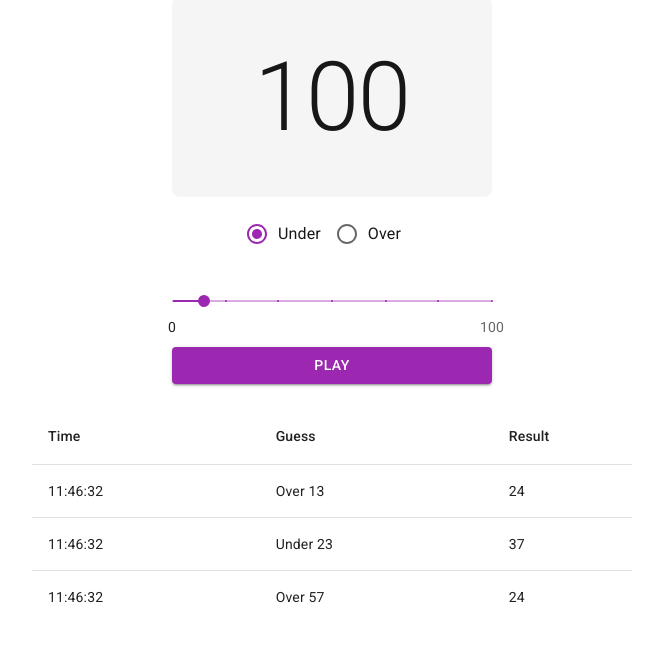
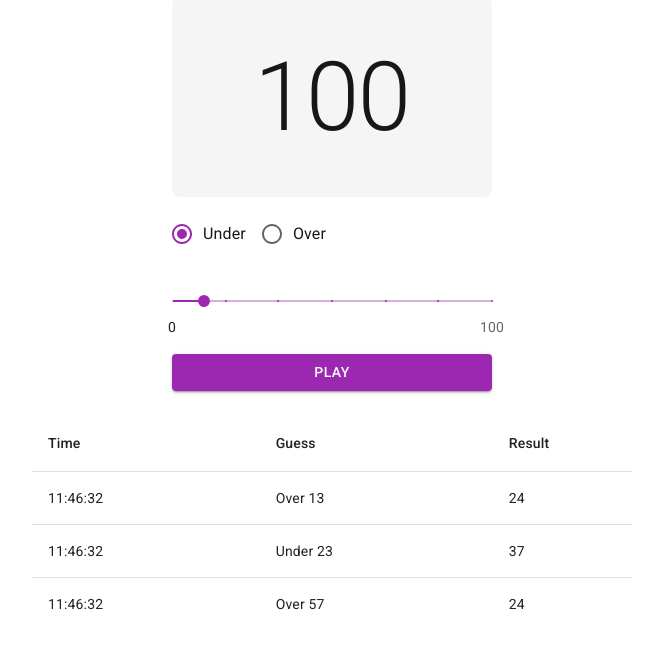
Before and after one commit to kliuchyk/dice-game, a Next.js app: page / in a window 1280 px wide. Shown: the part 115-764 px from the top of the page, without its empty margins (308-971 px from the left). Built offline with nearby package versions, Linux system fonts and the light colour scheme; what @mui/material-nextjs would draw is missing.

Commit message:
connect react-hook-from

```diff
--- a/app/components/Board/index.tsx
+++ b/app/components/Board/index.tsx
@@ -1,9 +1,25 @@
+"use client";
+
 import { Box, Button } from "@mui/material";
 import { NumberSlider } from "../Slider";
 import { ComparisonSelector } from "../ComparisonSelector";
 import { ResultWidget } from "../ResultWidget";
+import { useForm } from "react-hook-form";
+import { COMPARISONS } from "@/app/constants";
+import { BoardInputs } from "./types";
 
 export function Board() {
+  const { control, handleSubmit } = useForm<BoardInputs>({
+    defaultValues: {
+      number: 10,
+      comparison: COMPARISONS.under,
+    },
+  });
+
+  function onSubmit(values: BoardInputs) {
+    console.log("Values:", values);
+  }
+
   return (
     <Box
       display="flex"
@@ -12,12 +28,14 @@ export function Board() {
       width={320}
       marginTop={14}
     >
-      <ResultWidget result={100} />
-      <ComparisonSelector />
-      <NumberSlider />
-      <Button fullWidth variant="contained" color="secondary">
-        PLAY
-      </Button>
+      <form onSubmit={handleSubmit(onSubmit)}>
+        <ResultWidget result={100} />
+        <ComparisonSelector control={control} />
+        <NumberSlider control={control} />
+        <Button type="submit" fullWidth variant="contained" color="secondary">
+          PLAY
+        </Button>
+      </form>
     </Box>
   );
 }
--- /dev/null
+++ b/app/components/Board/types.ts
@@ -0,0 +1,6 @@
+import { COMPARISONS } from "@/app/constants";
+
+export interface BoardInputs {
+  number: number;
+  comparison: keyof typeof COMPARISONS;
+}
--- a/app/components/ComparisonSelector/index.tsx
+++ b/app/components/ComparisonSelector/index.tsx
@@ -5,28 +5,39 @@ import {
   FormControlLabel,
   Radio,
 } from "@mui/material";
+import { Control, Controller } from "react-hook-form";
+import { BoardInputs } from "../Board/types";
 
-export function ComparisonSelector() {
+interface ComparisonSelectorProps {
+  control: Control<BoardInputs, any, BoardInputs>;
+}
+
+export function ComparisonSelector({ control }: ComparisonSelectorProps) {
   return (
     <FormControl>
+      <Controller
+        name="comparison"
+        control={control}
+        render={({ field }) => (
           <RadioGroup
+            {...field}
             row
-        aria-labelledby="dice-radio-buttons-group-label"
-        defaultValue={COMPARISONS.UNDER}
-        name="radio-buttons-group"
-        color="secondary"
+            aria-labelledby="comparison-label"
+            name="comparison"
           >
             <FormControlLabel
-          value={COMPARISONS.UNDER}
+              value="under"
               control={<Radio color="secondary" />}
               label="Under"
             />
             <FormControlLabel
-          value={COMPARISONS.OVER}
+              value="over"
               control={<Radio color="secondary" />}
               label="Over"
             />
           </RadioGroup>
+        )}
+      />
     </FormControl>
   );
 }
--- a/app/components/Slider/index.tsx
+++ b/app/components/Slider/index.tsx
@@ -1,20 +1,33 @@
 import Slider from "@mui/material/Slider";
 import { marks } from "./utils";
+import { Control, Controller } from "react-hook-form";
+import { BoardInputs } from "../Board/types";
 
-export function NumberSlider() {
+interface NumberSliderProps {
+  control: Control<BoardInputs, any, BoardInputs>;
+}
+
+export function NumberSlider({ control }: NumberSliderProps) {
   return (
+    <Controller
+      name="number"
+      control={control}
+      defaultValue={10}
+      render={({ field }) => (
         <Slider
           sx={{ mt: 4, mb: 4 }}
           size="small"
           min={0}
           max={100}
-      defaultValue={10}
-      aria-label="Small"
-      valueLabelDisplay="auto"
-      shiftStep={30}
           step={1}
           marks={marks}
+          valueLabelDisplay="auto"
           color="secondary"
+          {...field}
+          value={field.value ?? 0}
+          onChange={(_, value) => field.onChange(value)}
+        />
+      )}
     />
   );
 }
--- a/app/constants.ts
+++ b/app/constants.ts
@@ -1,4 +1,4 @@
-export const COMPARISONS = {
-  UNDER: "under",
-  OVER: "over",
-};
+export const COMPARISONS: Record<string, string> = {
+  under: "under",
+  over: "over",
+} as const;
--- a/package.json
+++ b/package.json
@@ -16,7 +16,8 @@
     "@mui/material-nextjs": "^7.2.0",
     "next": "15.4.5",
     "react": "19.1.0",
-    "react-dom": "19.1.0"
+    "react-dom": "19.1.0",
+    "react-hook-form": "^7.61.1"
   },
   "devDependencies": {
     "@eslint/eslintrc": "^3",
```
Also changed, not shown: 1 other file (tests, documents, lock files or other folders). Lines whose indentation alone changed are shown as unchanged.
